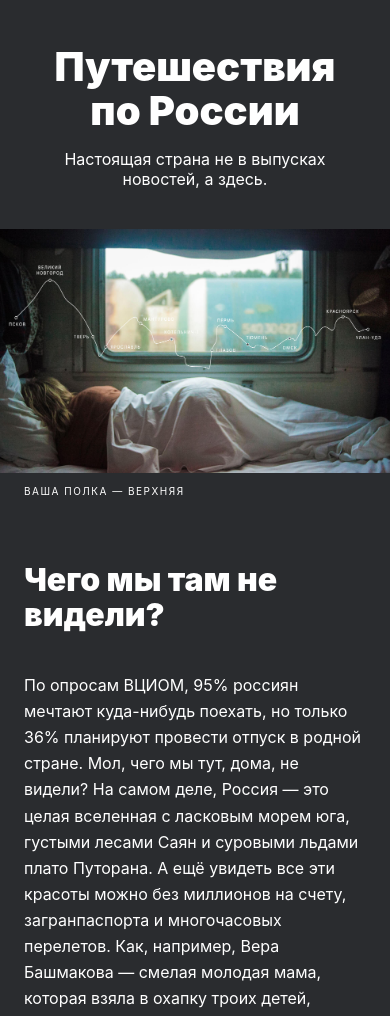
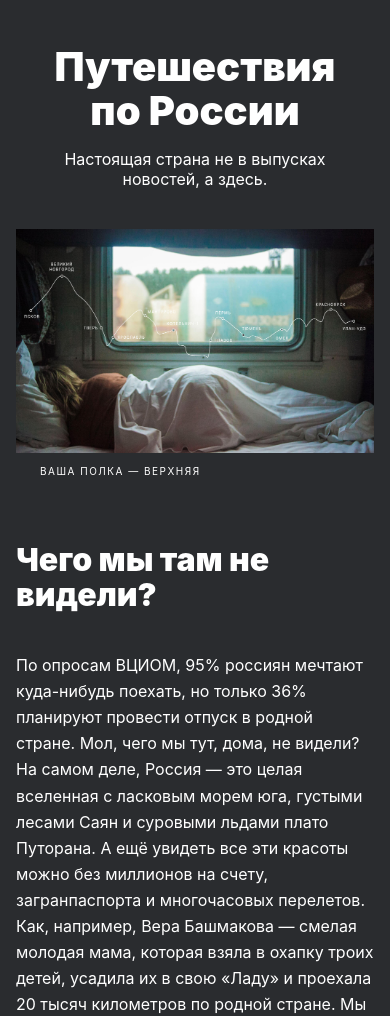
Before and after one commit to Andrei199729/russian-travel, a plain HTML site: page index.html in a window 390 px wide. Shown: the part 61-1077 px from the top of the page. Drawn offline with Linux system fonts and the light colour scheme.

Commit message:
Исправление адаптивной

```diff
--- a/block/intro/intro.css
+++ b/block/intro/intro.css
@@ -1,7 +1,13 @@
 .intro {
     max-width: 750px;
     margin-bottom: 92px;
-    padding: 0 48px;
+    margin-left: 148px;
+}
+
+@media screen and (max-width: 1279px) {
+    .intro {
+        margin-left: 48px;
+    }
 }
 
 @media screen and (max-width: 1023px) {
@@ -15,7 +21,7 @@
 @media screen and (max-width: 767px) {
     .intro {
         max-width: 100%;
-        padding: 0 24px;
+        padding: 0 16px;
         margin: 0 auto 64px;
     }
 }
--- a/block/lead/__image/lead__image.css
+++ b/block/lead/__image/lead__image.css
@@ -7,7 +7,7 @@
 
 @media screen and (max-width: 1279px) {
     .lead__image {
-        max-width: 928px;
+        max-width: 100%;
         min-height: 580px;
     }
 }
--- a/block/lead/lead.css
+++ b/block/lead/lead.css
@@ -6,14 +6,15 @@
 
 @media screen and (max-width: 1279px) {
     .lead {
-        max-width: 928px;
+        max-width: 100%;
+        padding: 0 48px;
         margin-top: 48px;
     }
 }
 
 @media screen and (max-width: 1023px) {
     .lead {
-        max-width: 768px;
+        padding: 0 24px;
         margin-bottom: 88px;
     }
 }
@@ -22,5 +23,6 @@
     .lead {
         max-width: 100%;
         margin-bottom: 64px;
+        padding: 0 16px;
     }
 }
```
